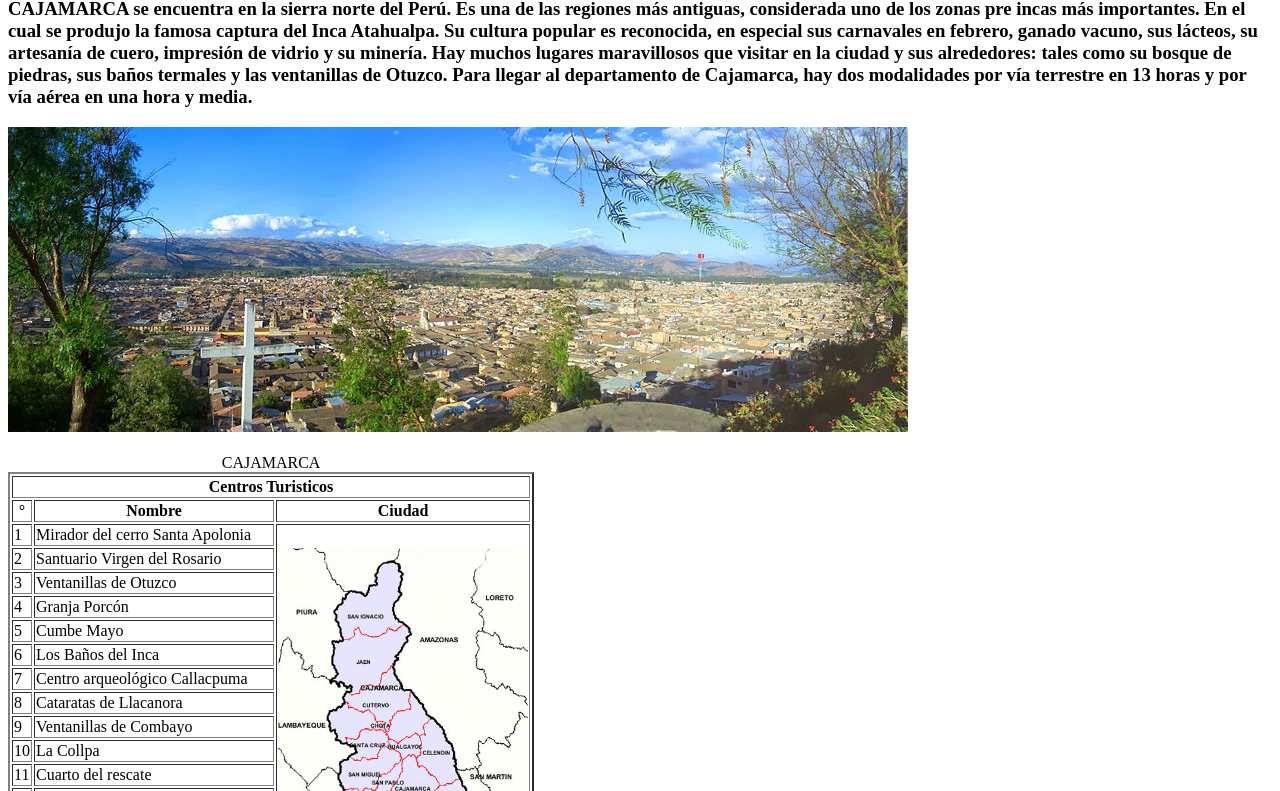
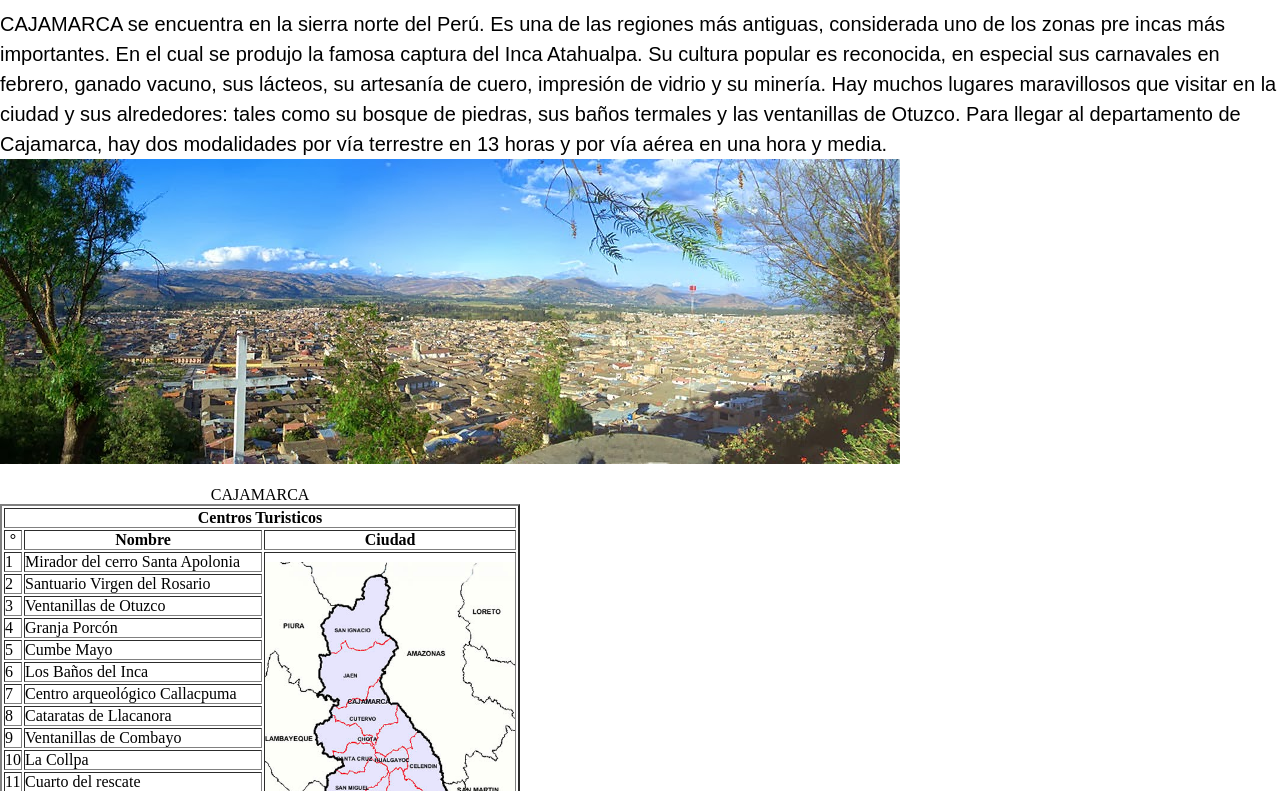
Before and after one commit to aemanya/alex, a plain HTML site: page turismo.htm in a window 1280 px wide. Shown: the part 139-930 px from the top of the page. Drawn offline with Linux system fonts and the light colour scheme.

Commit message:
Update turismo.htm

```diff
--- a/turismo.htm
+++ b/turismo.htm
@@ -6,7 +6,10 @@
     <link rel="icon" type="image/png" href="imagenes/favicon.png">
     <meta name="viewport" content="width=device-width, initial-scale=1.0">
     <meta http-equiv="X-UA-Compatible" content="ie=edge">
-    <title>AQMPage</title>
+    <link rel="stylesheet" href="css/estilos01.css">
+    <link rel="stylesheet" href="css/estilos02.css">
+
+    <title>Turismo</title>
 </head>
 
 <body>
```
